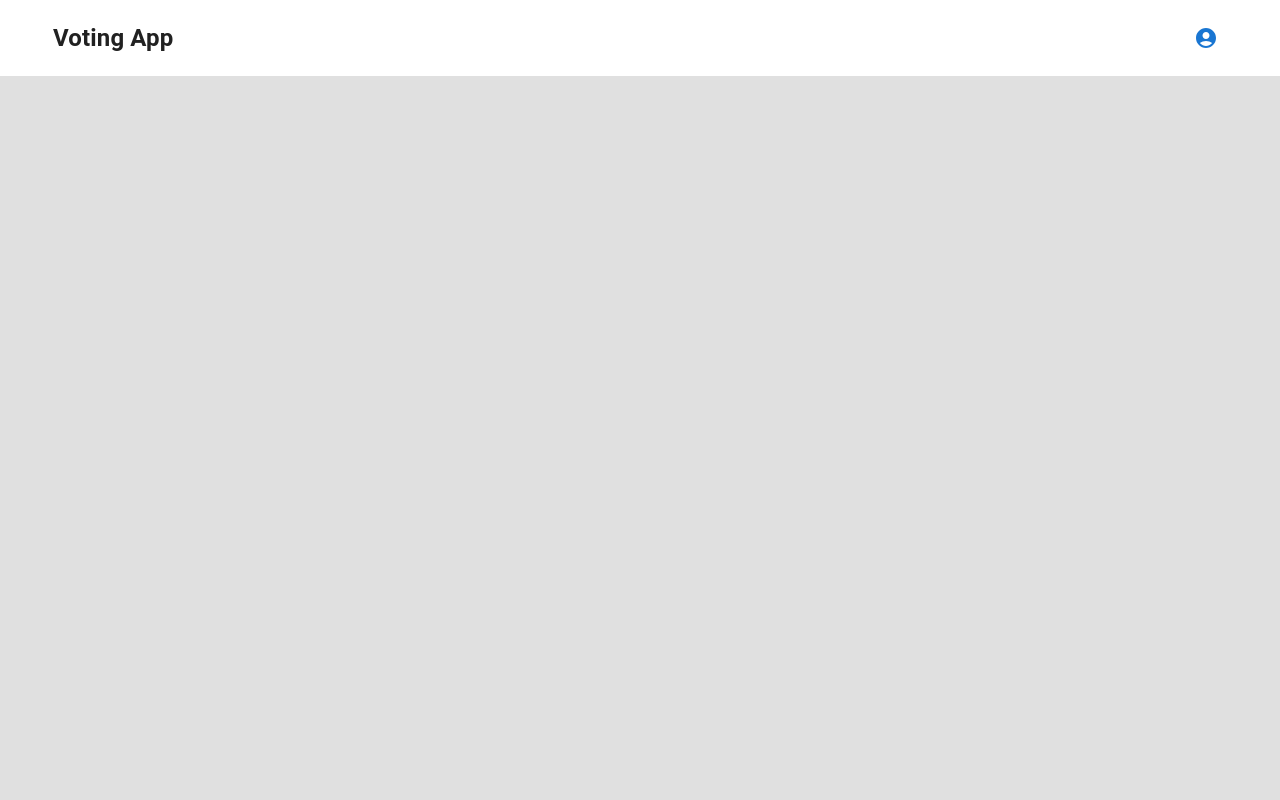
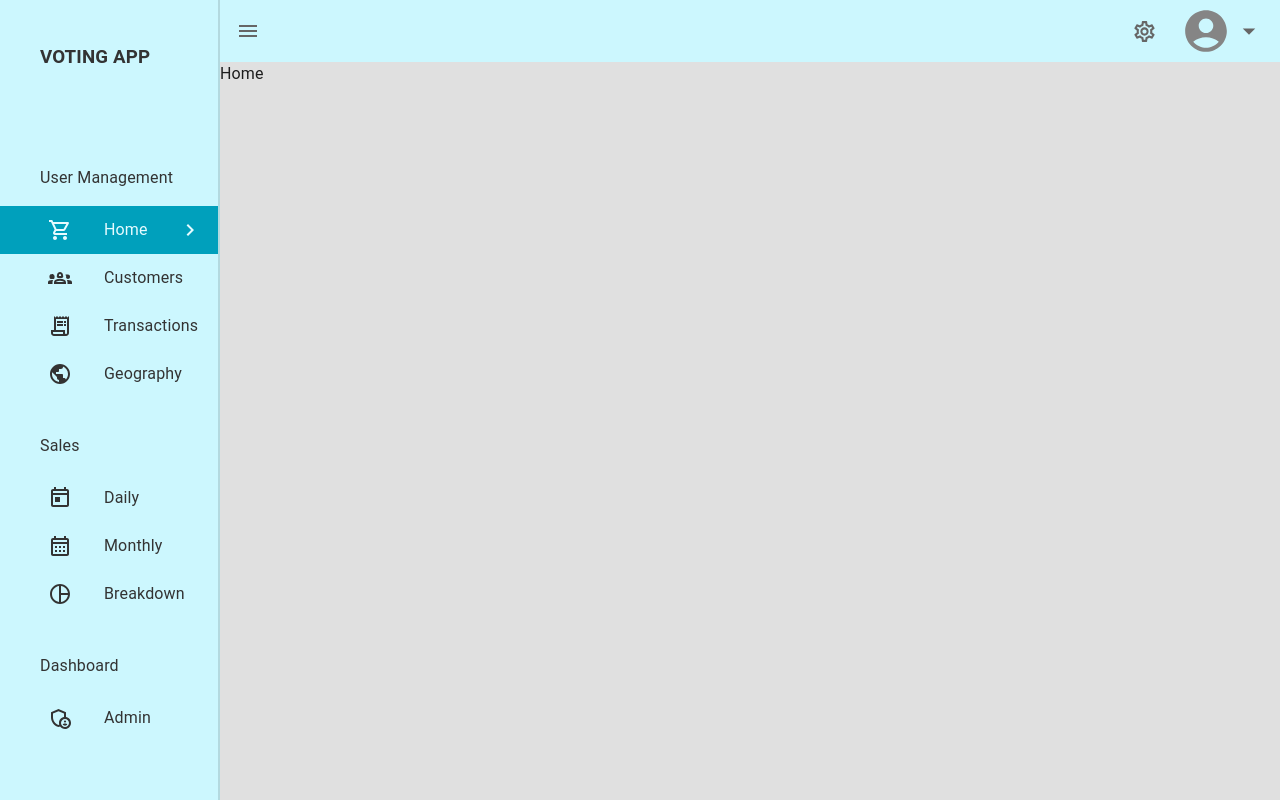
Before and after one commit to deonatto/admin_poll_app_client, a React (Create React App) app: page /home in a window 1280 px wide. Built offline with nearby package versions, Linux system fonts and the light colour scheme.

Commit message:
create layout, sidebar and some changes in navbar

```diff
--- a/src/App.js
+++ b/src/App.js
@@ -1,8 +1,9 @@
 import { CssBaseline } from "@mui/material";
-import { BrowserRouter, Navigate, Routes, Route } from "react-router-dom";
+import { BrowserRouter, Routes, Route } from "react-router-dom";
 import Home from "scenes/home/Home";
 import Login from "scenes/login/Login";
 import Profile from "scenes/profile/Profile";
+import Layout from "scenes/layout/Layout";
 
 function App() {
   return (
@@ -11,8 +12,10 @@ function App() {
         <CssBaseline />
         <Routes>
           <Route path="/" element={<Login />} />
-          <Route path="/home" element={<Home />} />
-          <Route path="/profile/:id" element={<Profile />} />
+          <Route element={<Layout />}>
+            <Route path="/home" element={<Home />} />
+            <Route path="/profile/:id" element={<Profile />} />
+          </Route>
         </Routes>
       </BrowserRouter>
     </div>
--- a/src/components/navbar/Navbar.css
+++ b/src/components/navbar/Navbar.css
@@ -12,7 +12,7 @@
   align-items: center;
 }
 .right-navbar {
-  gap: 1.5rem;
+  gap: 0.5rem;
 }
 .navbar-img-container {
   display: flex;
--- a/src/components/navbar/Navbar.jsx
+++ b/src/components/navbar/Navbar.jsx
@@ -2,14 +2,14 @@ import React, { useState } from "react";
 import "./Navbar.css";
 import {
   Menu as MenuIcon,
-  HouseOutlined,
   ArrowDropDownOutlined,
   AccountCircleRounded,
+  SettingsOutlined
 } from "@mui/icons-material";
-import { Button, IconButton, InputBase, Menu, MenuItem } from "@mui/material";
+import { Button, IconButton, Menu, MenuItem } from "@mui/material";
 import { colorTokens } from "theme";
 
-const Navbar = ({ user, isSidebarOpen, setIsSidebarOpen }) => {
+const Navbar = ({ isSidebarOpen, setIsSidebarOpen }) => {
   const [anchorEl, setAnchorEl] = useState(null);
   const isOpen = Boolean(anchorEl);
 
@@ -22,15 +22,17 @@ const Navbar = ({ user, isSidebarOpen, setIsSidebarOpen }) => {
   return (
     <div
       className="navbar-container"
-      style={{ backgroundColor: colorTokens.grey[0] }}
+      style={{ backgroundColor: colorTokens.primary[100] }}
     >
       <div className="left-navbar">
         <IconButton onClick={() => setIsSidebarOpen(!isSidebarOpen)}>
-          <MenuIcon sx={{ color: "white" }} />
+          <MenuIcon sx={{ color: colorTokens.grey[500] }} />
         </IconButton>
-        <h2 style={{ marginLeft: "5px" }}>Voting App</h2>
       </div>
       <div className="right-navbar">
+        <IconButton>
+          <SettingsOutlined style={{ fontSize: "25px", color: colorTokens.grey[500] }} />
+        </IconButton>
         <div className="navbar-img-container">
           <Button
             onClick={clickhandler}
@@ -39,11 +41,11 @@ const Navbar = ({ user, isSidebarOpen, setIsSidebarOpen }) => {
               justifyContent: "space-between",
               alignItems: "center",
               textTransform: "none",
-              gap: "1rem",
+              gap: "0.2rem",
             }}
           >
-            <AccountCircleRounded />
-            <ArrowDropDownOutlined sx={{ fontSize: "30px", color: "white" }} />
+            <AccountCircleRounded sx={{ fontSize: "50px", color: colorTokens.grey[400] }}/>
+            <ArrowDropDownOutlined sx={{ fontSize: "30px", color: colorTokens.grey[500] }} />
           </Button>
           <Menu
             anchorEl={anchorEl}
--- /dev/null
+++ b/src/components/sidebar/Sidebar.css
@@ -0,0 +1,13 @@
+.sidebar-img-container {
+  display: flex;
+  justify-content: space-between;
+  align-items: center;
+  gap: 1rem;
+  margin-left: 3rem;
+}
+.sidebar-img {
+  height: 45px;
+  width: 45px;
+  border-radius: 50%;
+  object-fit: cover;
+}
--- /dev/null
+++ b/src/components/sidebar/Sidebar.jsx
@@ -0,0 +1,148 @@
+import React, { useEffect, useState } from "react";
+import { useLocation, useNavigate } from "react-router-dom";
+import {
+  Drawer,
+  List,
+  ListItem,
+  ListItemButton,
+  ListItemIcon,
+  ListItemText,
+} from "@mui/material";
+import {
+  ChevronRightOutlined,
+  ShoppingCartOutlined,
+  Groups2Outlined,
+  ReceiptLongOutlined,
+  PublicOutlined,
+  TodayOutlined,
+  CalendarMonthOutlined,
+  AdminPanelSettingsOutlined,
+  PieChartOutline,
+} from "@mui/icons-material";
+import "./Sidebar.css";
+import { colorTokens } from "theme";
+
+const navItems = [
+  { text: "User Management", icon: null },
+  { text: "Home", icon: <ShoppingCartOutlined /> },
+  { text: "Customers", icon: <Groups2Outlined /> },
+  { text: "Transactions", icon: <ReceiptLongOutlined /> },
+  { text: "Geography", icon: <PublicOutlined /> },
+  { text: "Sales", icon: null },
+  { text: "Daily", icon: <TodayOutlined /> },
+  { text: "Monthly", icon: <CalendarMonthOutlined /> },
+  { text: "Breakdown", icon: <PieChartOutline /> },
+  { text: "Dashboard", icon: null },
+  { text: "Admin", icon: <AdminPanelSettingsOutlined /> },
+];
+
+const Sidebar = ({
+  isNonMobile,
+  drawerWidth,
+  isSidebarOpen,
+  setIsSidebarOpen,
+}) => {
+  const { pathname } = useLocation();
+  const [active, setActive] = useState("");
+  const navigate = useNavigate();
+
+  //change active value every time page changes
+  useEffect(() => {
+    setActive(pathname.substring(1));
+  }, [pathname]);
+
+  return (
+    <nav>
+      {isSidebarOpen && (
+        <Drawer
+          open={isSidebarOpen}
+          onClose={() => setIsSidebarOpen(false)}
+          variant="persistent"
+          anchor="left"
+          sx={{
+            width: drawerWidth,
+            ".MuiDrawer-paper": {
+              color: colorTokens.grey[700],
+              backgroundColor: colorTokens.primary[100],
+              boxSizing: "border-box",
+              borderWidth: "2px",
+              width: drawerWidth,
+            },
+          }}
+        >
+          <div style={{ width: "100%" }}>
+            <div style={{ margin: "1.5rem 2rem 2rem 2.5rem" }}>
+              <div
+                style={{
+                  display: "flex",
+                  alignItems: "center",
+                  justifyContent: "space-between",
+                  color: colorTokens.grey[700],
+                }}
+              >
+                <div
+                  style={{
+                    display: "flex",
+                    alignItems: "center",
+                    gap: "0.5rem",
+                  }}
+                >
+                  <h3>VOTING APP</h3>
+                </div>
+              </div>
+            </div>
+            <List>
+              {navItems.map(({ text, icon }, index) => {
+                if (!icon) {
+                  return (
+                    <p key={index} style={{ margin: "2.25rem 0 1rem 2.5rem" }}>
+                      {text}
+                    </p>
+                  );
+                }
+                return (
+                  <ListItem key={index} disablePadding>
+                    <ListItemButton
+                      onClick={() => {
+                        navigate(`/${text.toLowerCase()}`);
+                        setActive(text.toLowerCase());
+                      }}
+                      sx={{
+                        backgroundColor:
+                          active === text.toLowerCase()
+                            ? colorTokens.primary[600]
+                            : "transparent",
+                        color:
+                          active === text.toLowerCase()
+                            ? colorTokens.primary[50]
+                            : colorTokens.grey[700],
+                      }}
+                    >
+                      <ListItemIcon
+                        sx={{
+                          ml: "2rem",
+                          color:
+                            active === text.toLowerCase()
+                              ? colorTokens.primary[50]
+                              : colorTokens.grey[700],
+                        }}
+                      >
+                        {icon}
+                      </ListItemIcon>
+                      <ListItemText primary={text} />
+                      {active === text.toLowerCase() && (
+                        <ChevronRightOutlined sx={{ ml: "auto" }} />
+                      )}
+                    </ListItemButton>
+                  </ListItem>
+                );
+              })}
+            </List>
+          </div>
+        </Drawer>
+      )}
+    </nav>
+  );
+};
+
+export default Sidebar;
--- a/src/scenes/home/Home.jsx
+++ b/src/scenes/home/Home.jsx
@@ -1,9 +1,8 @@
 import React from "react";
-import Navbar from "components/navbar/Navbar";
 
 const Home = () => {
   return <div>
-    <Navbar />
+    Home
   </div>;
 };
 
--- /dev/null
+++ b/src/scenes/layout/Layout.css
@@ -0,0 +1,5 @@
+.layout-container {
+  width: 100%;
+  height: 100%;
+  display: flex;
+}
--- /dev/null
+++ b/src/scenes/layout/Layout.jsx
@@ -0,0 +1,27 @@
+import React, { useState } from "react";
+import { Outlet } from "react-router-dom";
+import Navbar from "components/navbar/Navbar";
+import Sidebar from "components/sidebar/Sidebar";
+import "./Layout.css";
+
+const Layout = () => {
+  const [isSidebarOpen, setIsSidebarOpen] = useState(true);
+  return (
+    <div className="layout-container">
+      <Sidebar
+        drawerWidth="220px"
+        isSidebarOpen={isSidebarOpen}
+        setIsSidebarOpen={setIsSidebarOpen}
+      />
+      <div style={{ flexGrow: 1 }}>
+        <Navbar
+          isSidebarOpen={isSidebarOpen}
+          setIsSidebarOpen={setIsSidebarOpen}
+        />
+        <Outlet />
+      </div>
+    </div>
+  );
+};
+
+export default Layout;
```
